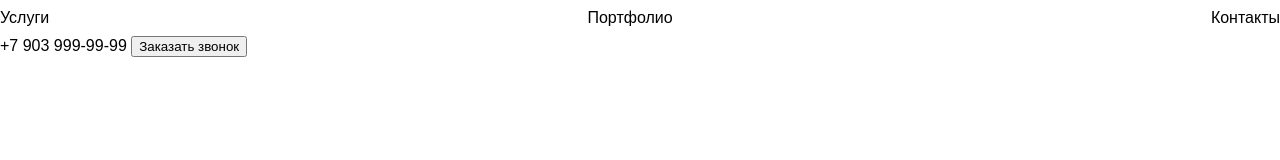
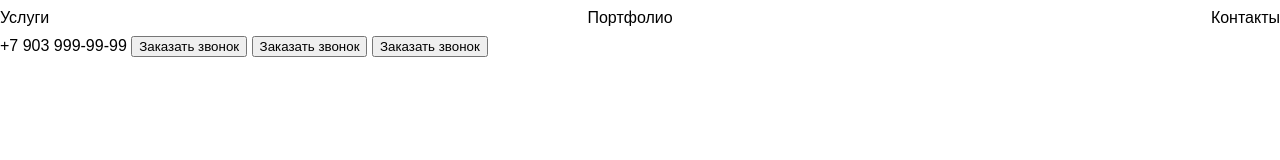
Before and after one commit to TatarinovMikhail/app, a plain HTML site: page index.html in a window 1280 px wide. Drawn offline with Linux system fonts and the light colour scheme.

Commit message:
new button #2

```diff
--- a/index.html
+++ b/index.html
@@ -19,6 +19,8 @@
         <div>
             <a href="tel:+79039999999">+7 903 999-99-99</a>
             <button>Заказать звонок</button>
+            <button>Заказать звонок</button>
+            <button>Заказать звонок</button>
         </div>
     </header>
 </body>
```
